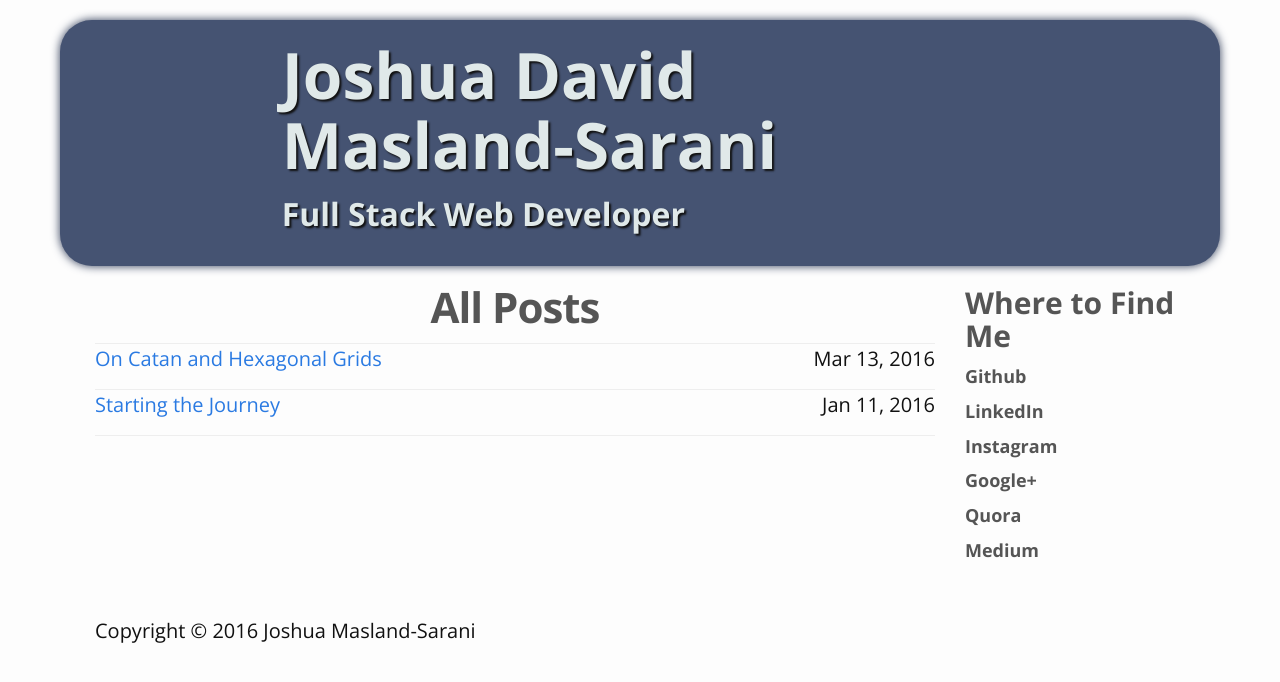
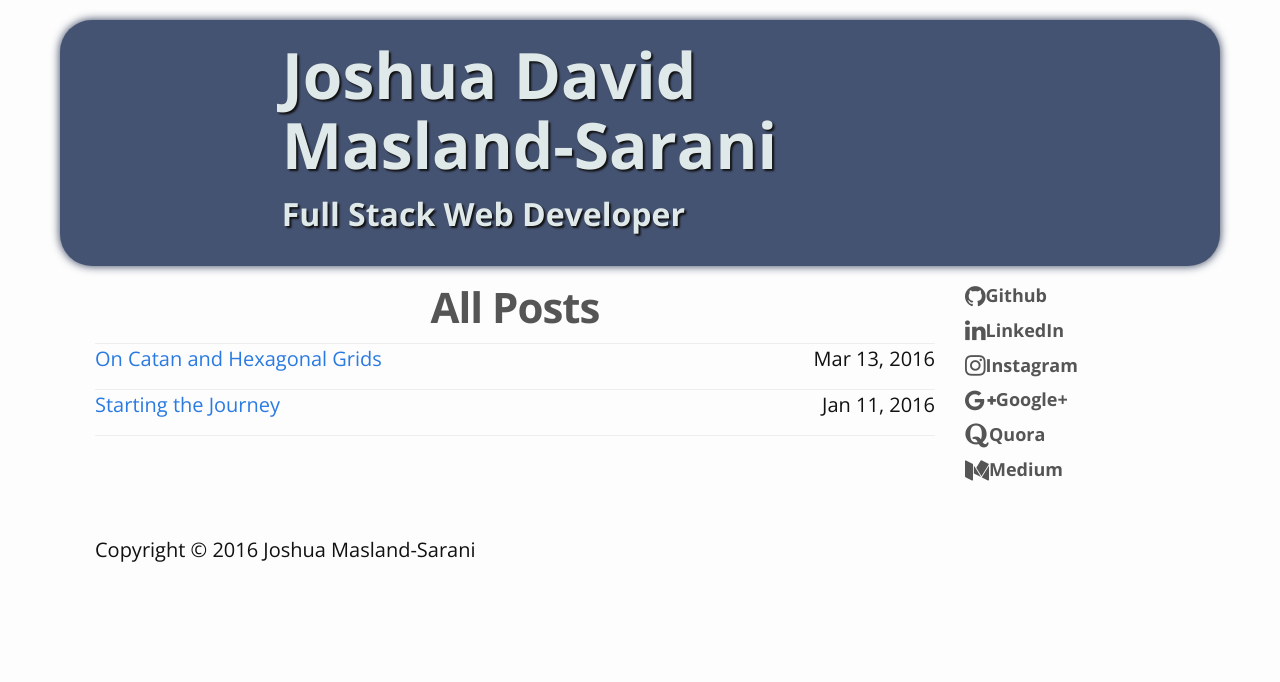
Before and after one commit to JMazzy/jmazzy.github.io, a Jekyll site: the page built from _posts/2016-05-04-posts.html, in a window 1280 px wide. Shown: the top 682 px of the page. Built offline with Jekyll 4.4.1, drawn with Linux system fonts in a browser that asks for light colours; nearby versions of some CDN libraries.

Commit message:
add fontawesome icons

```diff
--- a/_includes/head.html
+++ b/_includes/head.html
@@ -12,6 +12,9 @@
   <!-- Google Font -->
   <link href='https://fonts.googleapis.com/css?family=Open+Sans:400,700' rel='stylesheet' type='text/css'>
 
+  <!-- Font Awesome -->
+  <link rel="stylesheet" href="https://maxcdn.bootstrapcdn.com/font-awesome/4.6.2/css/font-awesome.min.css">
+
   <link rel="stylesheet" href="{{ "/css/main.css" | prepend: site.baseurl }}">
 
   <link rel="canonical" href="{{ page.url | replace:'index.html','' | prepend: site.baseurl | prepend: site.url }}">
--- a/_includes/right-nav.html
+++ b/_includes/right-nav.html
@@ -1,25 +1,23 @@
-<h2>Where to Find Me</h2>
-
 <a href="https://github.com/jmazzy">
-  <h4>Github</h4>
+  <h4><i class="fa fa-lg fa-github"></i>Github</h4>
 </a>
 
 <a href="https://www.linkedin.com/in/jmasland">
-  <h4>LinkedIn</h4>
+  <h4><i class="fa fa-lg fa-linkedin"></i>LinkedIn</h4>
 </a>
 
 <a href="https://instagram.com/jmasaraniland/">
-  <h4>Instagram</h4>
+  <h4><i class="fa fa-lg fa-instagram"></i>Instagram</h4>
 </a>
 
 <a href="https://plus.google.com/+JoshuaMaslandSarani/posts">
-  <h4>Google+</h4>
+  <h4><i class="fa fa-lg fa-google-plus"></i>Google+</h4>
 </a>
 
 <a href="https://www.quora.com/Joshua-David-Masland-Sarani">
-  <h4>Quora</h4>
+  <h4><i class="fa fa-lg fa-quora"></i>Quora</h4>
 </a>
 
 <a href="https://medium.com/@j.masland/">
-  <h4>Medium</h4>
+  <h4><i class="fa fa-lg fa-medium"></i>Medium</h4>
 </a>
```
